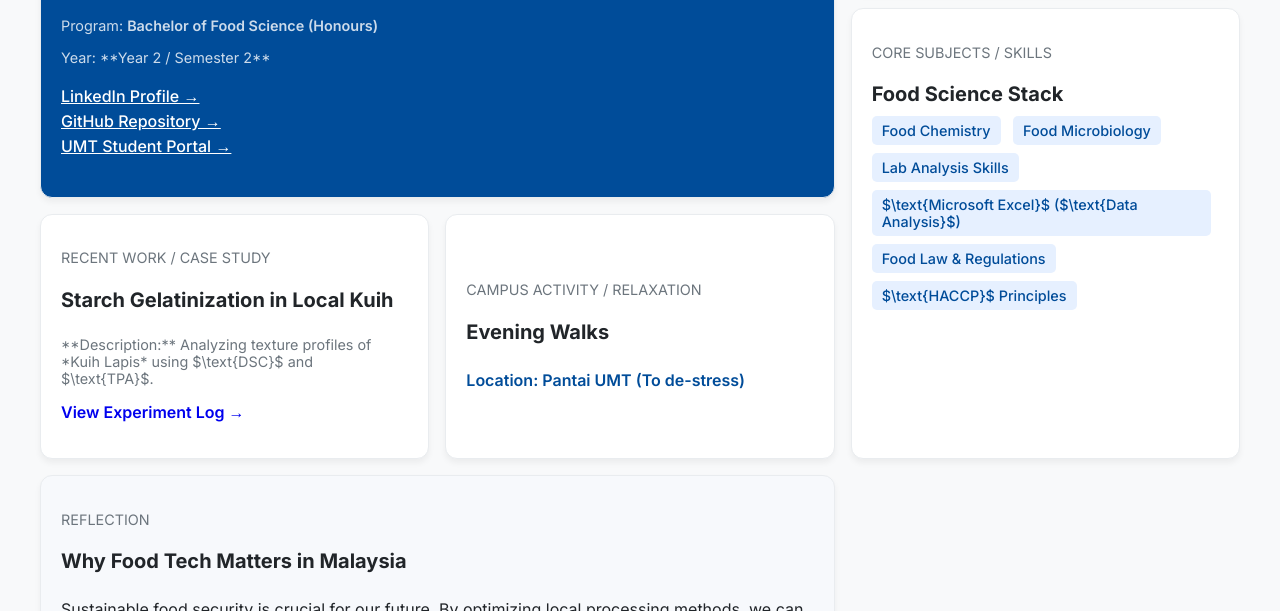
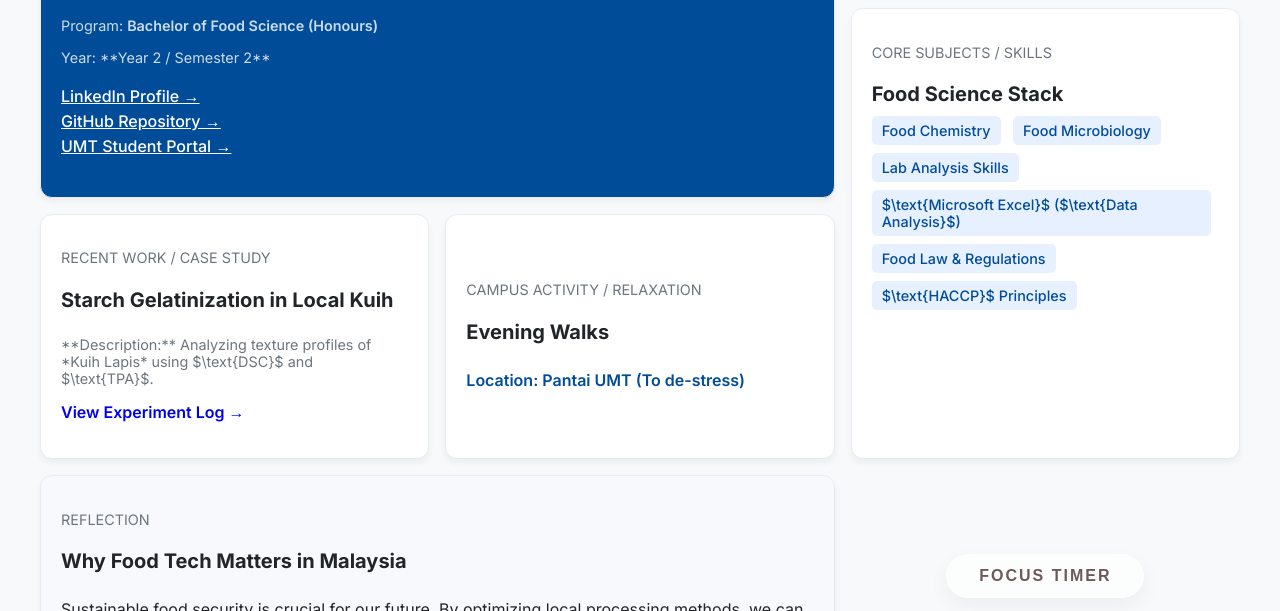
Before and after one commit to s80378-nabella/s80378-nabella.github.io, a plain HTML site: page index.html in a window 1280 px wide. Shown: the part 189-800 px from the top of the page. Drawn offline with Linux system fonts and the light colour scheme.

Commit message:
added link to my focus app

```diff
--- a/index.html
+++ b/index.html
@@ -242,6 +242,54 @@
                 font-size: 1.8rem;
             }
         }
+
+/* Container styling to center the button */
+    .button-wrapper {
+        display: flex;
+        justify-content: center;
+        align-items: center;
+        padding: 20px;
+        background: transparent;
+    }
+
+    /* The Link transformed into a Beautiful Button */
+    .focus-timer-btn {
+        display: inline-block;
+        padding: 12px 32px;
+        font-family: 'Quicksand', sans-serif;
+        font-weight: 600;
+        font-size: 1rem;
+        text-transform: uppercase;
+        letter-spacing: 2px;
+        color: #6d5959; /* Muted lofi brown */
+        text-decoration: none;
+
+        /* Glassmorphism Effect */
+        background: rgba(255, 255, 255, 0.6);
+        backdrop-filter: blur(8px);
+        -webkit-backdrop-filter: blur(8px);
+
+        /* Borders and Radii */
+        border: 1px solid rgba(255, 255, 255, 0.4);
+        border-radius: 50px; /* Pill shape */
+
+        /* Depth and Motion */
+        box-shadow: 0 8px 20px rgba(0, 0, 0, 0.05);
+        transition: all 0.4s cubic-bezier(0.175, 0.885, 0.32, 1.275);
+    }
+
+    /* Hover Effects */
+    .focus-timer-btn:hover {
+        background: rgba(255, 255, 255, 0.9);
+        transform: translateY(-4px) scale(1.02);
+        box-shadow: 0 12px 24px rgba(0, 0, 0, 0.1);
+        color: #ffb7b2; /* Soft pastel pink */
+    }
+
+    /* Active (Click) Effect */
+    .focus-timer-btn:active {
+        transform: translateY(-1px);
+    }
     </style>
 </head>
 <body>
@@ -305,6 +353,10 @@
                 <p class="card-content">Sustainable food security is crucial for our future. By optimizing local processing methods, we can reduce waste and improve nutrition.</p>
             </div>
 
+	<div class="button-wrapper">
+    <a href="app.html" class="focus-timer-btn">Focus Timer</a>
+</div>
+
 
             <div class="card card-playlist">
                 [<iframe style="border-radius:12px"
```
